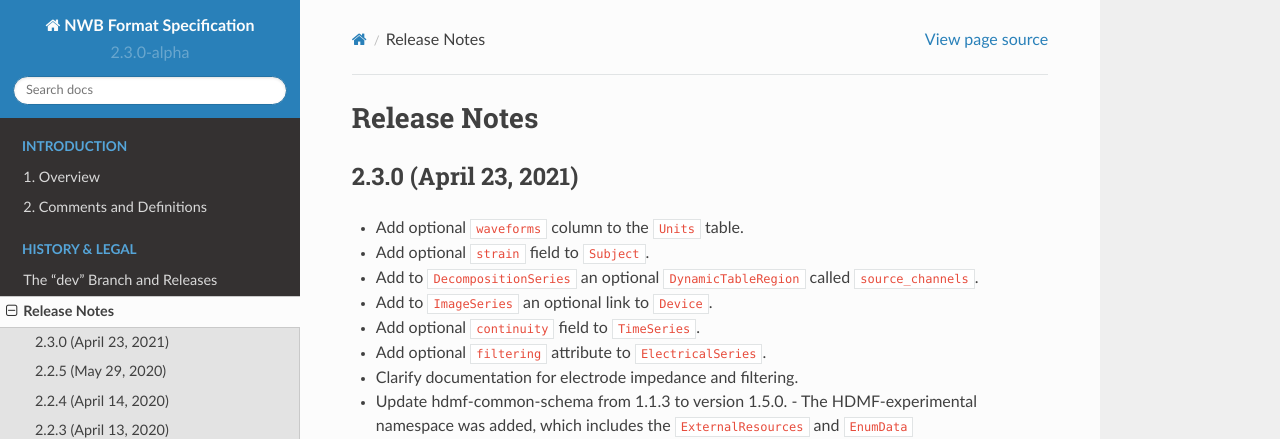
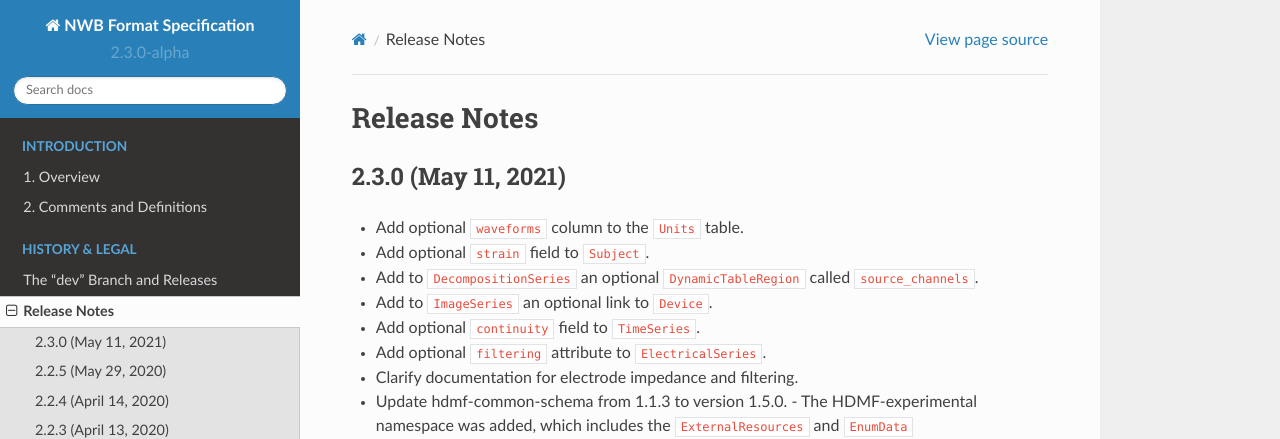
Before and after one commit to NeurodataWithoutBorders/nwb-schema, a Sphinx documentation site: the page built from docs/format/source/format_release_notes.rst, in a window 1280 px wide and 900 px high. Shown: the top 439 px of the window. Built offline with Sphinx 7.4.7 and the Read the Docs theme 2.0.0, drawn with Linux system fonts in a browser that asks for light colours.

Commit message:
Update format_release_notes.rst

```diff
--- a/docs/format/source/format_release_notes.rst
+++ b/docs/format/source/format_release_notes.rst
@@ -1,7 +1,7 @@
 Release Notes
 =============
 
-2.3.0 (April 23, 2021)
+2.3.0 (May 11, 2021)
 ----------------
 
 - Add optional ``waveforms`` column to the ``Units`` table.
```
